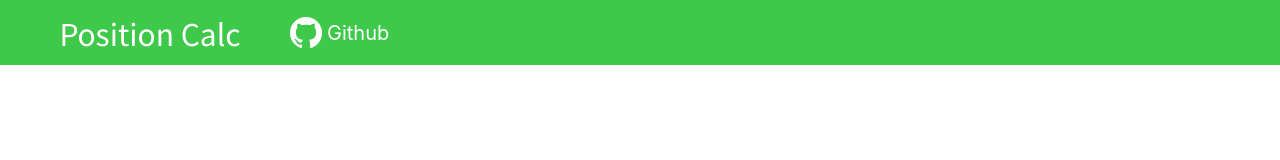
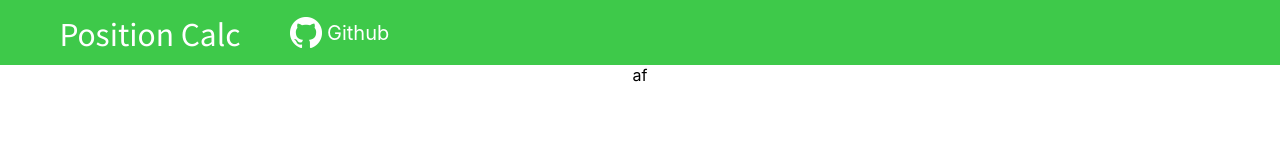
Before and after one commit to snekplex/position-calculator, a React (Create React App) app: page / in a window 1280 px wide. Shown: the top 160 px of the page. Built offline with nearby package versions, Linux system fonts and the light colour scheme.

Commit message:
Added an AppContainer component

```diff
--- a/src/App.js
+++ b/src/App.js
@@ -2,11 +2,13 @@ import React from 'react';
 import './scss/App.scss';
 
 import AppHeader from './components/header';
+import AppContainer from './components/container';
 
 function App() {
   return (
     <div className="App">
       <AppHeader/>
+      <AppContainer/>
     </div>
   );
 }
--- /dev/null
+++ b/src/components/container.js
@@ -0,0 +1,14 @@
+import React from 'react';
+import '../scss/AppContainer.scss';
+
+class AppContainer extends React.Component {
+  render () {
+    return (
+      <div className="app-container">
+        af
+      </div>
+    )
+  }
+}
+
+export default AppContainer;
--- /dev/null
+++ b/src/scss/AppContainer.scss
@@ -0,0 +1,7 @@
+.app-container {
+    display: flex;
+    align-items: center;
+    justify-content: center;
+    width: 100%;
+    height: 100%;
+}
--- a/src/scss/AppHeader.scss
+++ b/src/scss/AppHeader.scss
@@ -15,6 +15,7 @@
         font-size: 30px;
         color: #ffffff;
         margin-left: 50px;
+        white-space: nowrap;
     }
 
     .header-left-links {
```
Also changed, not shown: public/manifest.json, src/logo.svg (deleted).
